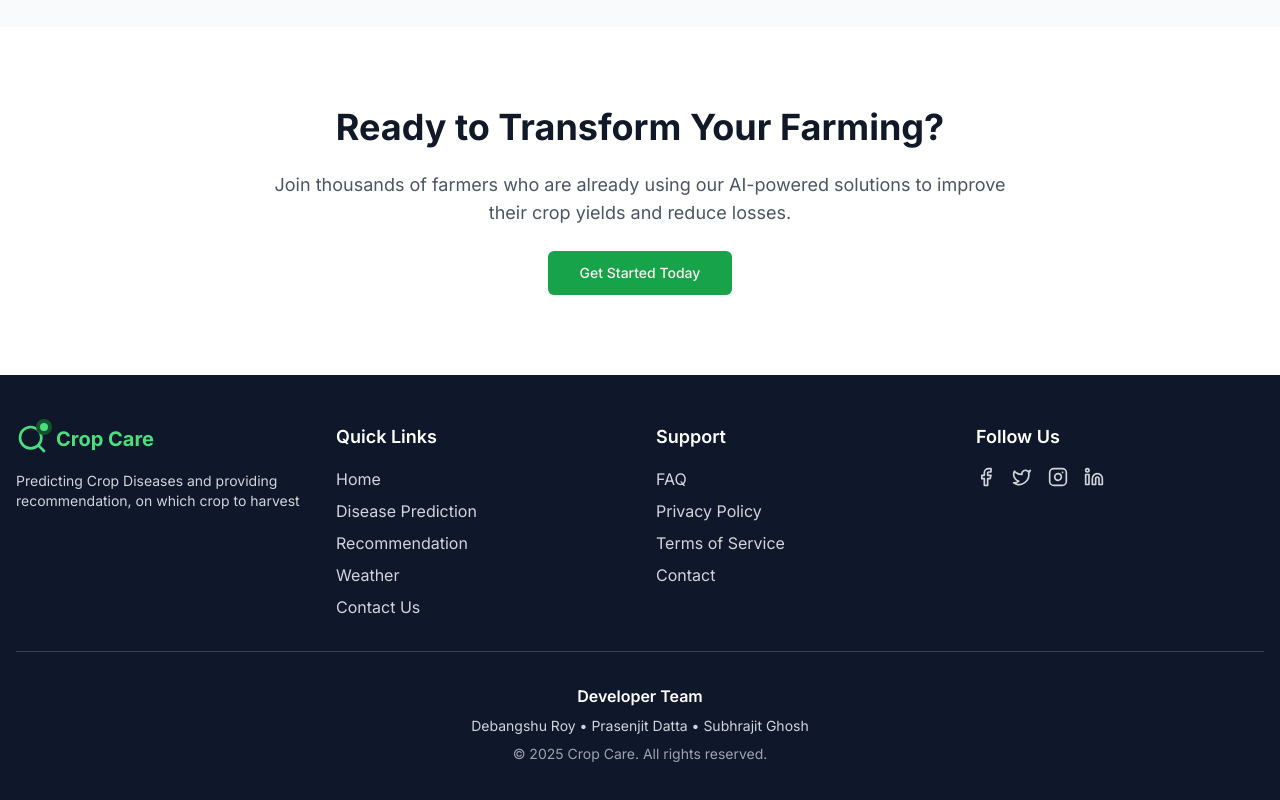
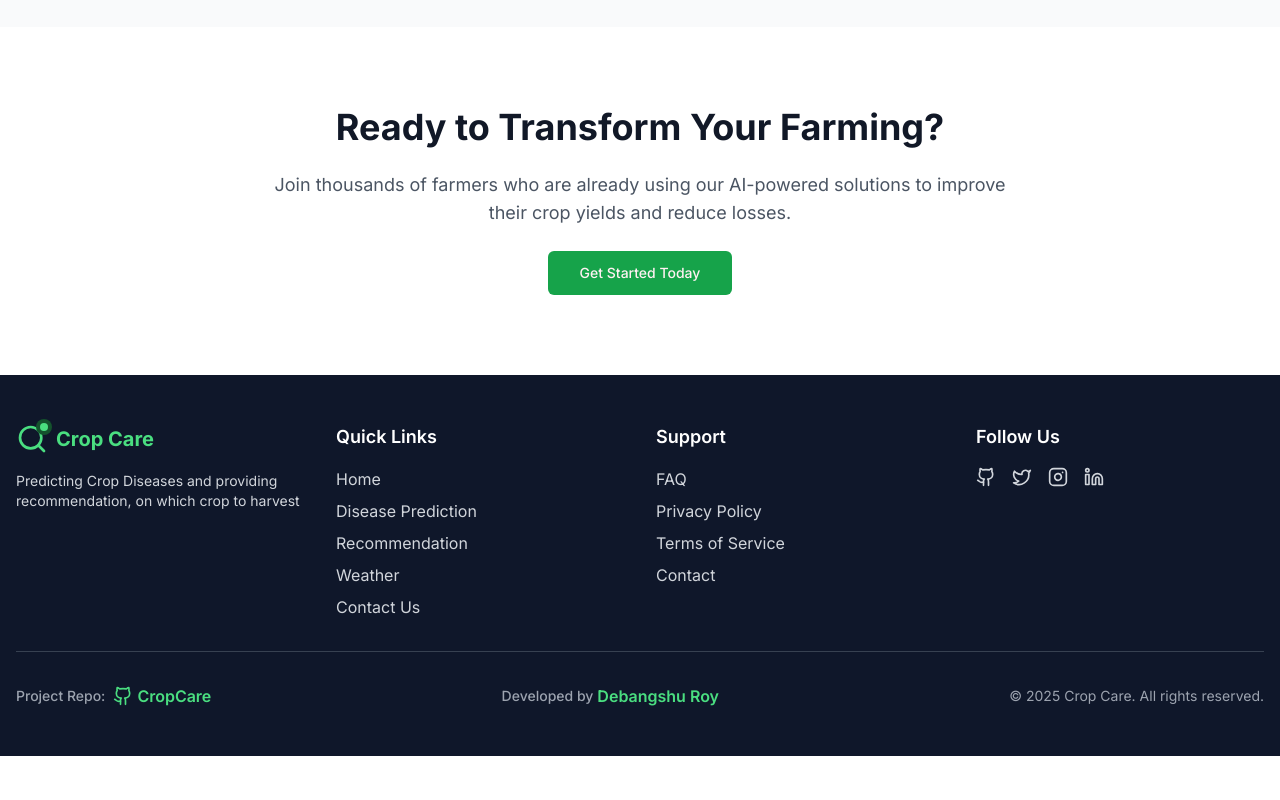
Before and after one commit to D-roy-2003/CropCare, a Next.js app: page / in a window 1280 px wide. Shown: the part 1870-2670 px from the top of the page. After the commit the page ends 2626 px from the top, so only its background shows below. Built offline with nearby package versions, Linux system fonts and the light colour scheme.

Commit message:
Footer Updated

```diff
--- a/components/footer.tsx
+++ b/components/footer.tsx
@@ -1,5 +1,5 @@
 import Link from "next/link"
-import { Search, Facebook, Twitter, Instagram, Linkedin } from "lucide-react"
+import { Search, Twitter, Instagram, Linkedin, Github } from "lucide-react"
 
 export function Footer() {
   return (
@@ -85,33 +85,38 @@ export function Footer() {
           <div>
             <h3 className="font-semibold text-lg mb-4">Follow Us</h3>
             <div className="flex space-x-4">
-              <Link href="#" className="text-gray-300 hover:text-green-400 transition-colors">
-                <Facebook className="h-5 w-5" />
-                <span className="sr-only">Facebook</span>
+              <Link href="https://github.com/D-roy-2003" className="text-gray-300 hover:text-green-400 transition-colors" aria-label="GitHub" target="_blank" rel="noopener noreferrer">
+                <Github className="h-5 w-5" />
               </Link>
-              <Link href="#" className="text-gray-300 hover:text-green-400 transition-colors">
+              <Link href="https://x.com/Boomboom_699" className="text-gray-300 hover:text-green-400 transition-colors" aria-label="X (Twitter)" target="_blank" rel="noopener noreferrer">
                 <Twitter className="h-5 w-5" />
-                <span className="sr-only">Twitter</span>
               </Link>
-              <Link href="#" className="text-gray-300 hover:text-green-400 transition-colors">
+              <Link href="https://www.instagram.com/king_roy2003/" className="text-gray-300 hover:text-green-400 transition-colors" aria-label="Instagram" target="_blank" rel="noopener noreferrer">
                 <Instagram className="h-5 w-5" />
-                <span className="sr-only">Instagram</span>
               </Link>
-              <Link href="#" className="text-gray-300 hover:text-green-400 transition-colors">
+              <Link href="https://www.linkedin.com/in/debangshu-roy-5531b8272/" className="text-gray-300 hover:text-green-400 transition-colors" aria-label="LinkedIn" target="_blank" rel="noopener noreferrer">
                 <Linkedin className="h-5 w-5" />
-                <span className="sr-only">LinkedIn</span>
               </Link>
             </div>
           </div>
         </div>
 
         {/* Developer Team & Copyright */}
-        <div className="border-t border-gray-700 mt-8 pt-8 text-center space-y-2">
-          <div>
-            <h4 className="font-semibold mb-2">Developer Team</h4>
-            <p className="text-gray-300 text-sm">Debangshu Roy • Prasenjit Datta • Subhrajit Ghosh</p>
+        <div className="border-t border-gray-700 mt-8 pt-8 flex flex-col md:flex-row md:justify-between md:items-center gap-4 md:gap-0">
+          <div className="flex items-center gap-2 justify-center md:justify-start">
+            <span className="text-gray-400 text-sm font-medium">Project Repo:</span>
+            <Link href="https://github.com/D-roy-2003/CropCare" target="_blank" rel="noopener noreferrer" className="flex items-center gap-1 text-green-400 hover:text-green-300 font-semibold">
+              <Github className="h-5 w-5" />
+              <span>CropCare</span>
+            </Link>
           </div>
-          <p className="text-gray-400 text-sm">© 2025 Crop Care. All rights reserved.</p>
+          <div className="flex items-center gap-1 justify-center md:justify-center">
+            <span className="text-gray-400 text-sm font-medium">Developed by</span>
+            <Link href="https://github.com/D-roy-2003" target="_blank" rel="noopener noreferrer" className="text-green-400 hover:text-green-300 font-semibold">Debangshu Roy</Link>
+          </div>
+          <div className="flex items-center justify-center md:justify-end">
+            <p className="text-gray-400 text-sm">© 2025 Crop Care. All rights reserved.</p>
+          </div>
         </div>
       </div>
     </footer>
```
